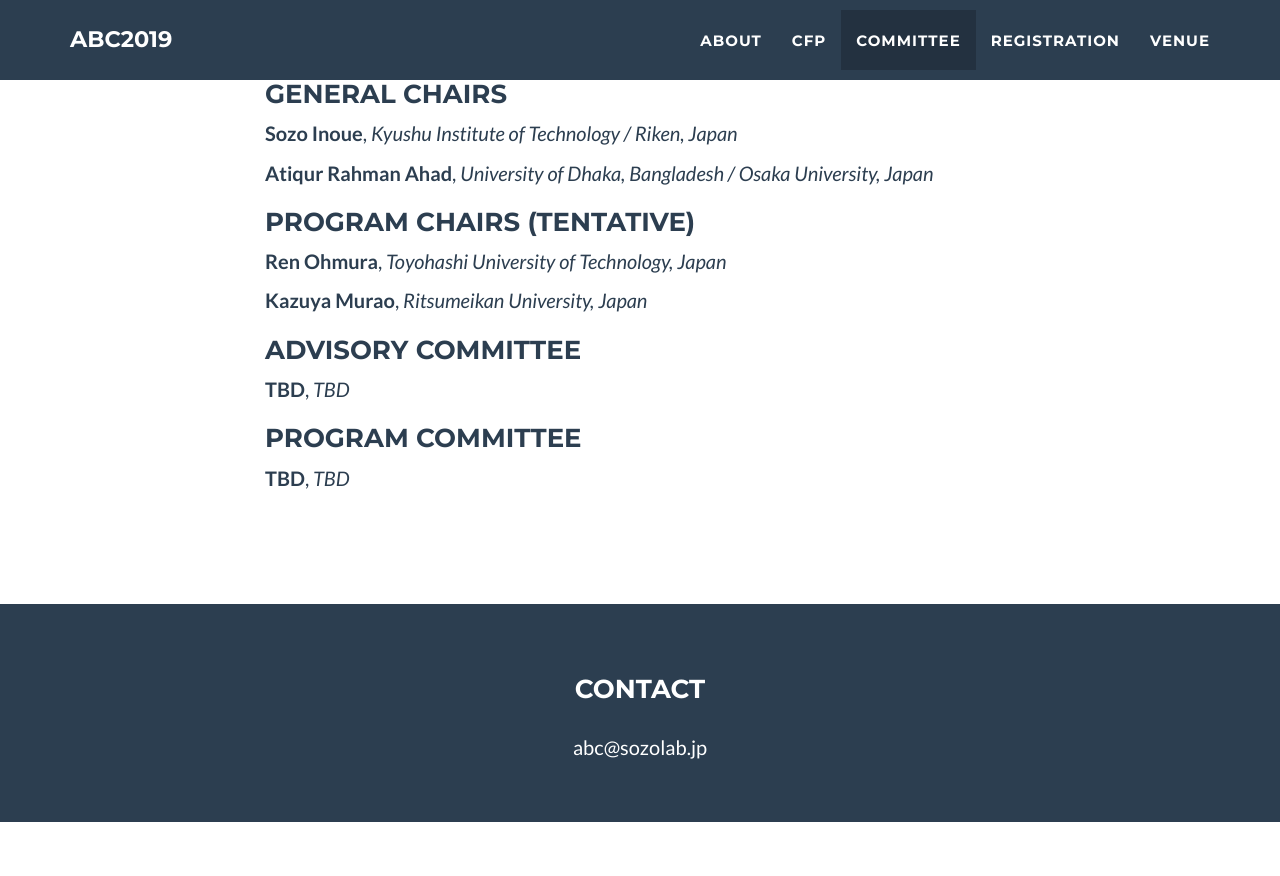
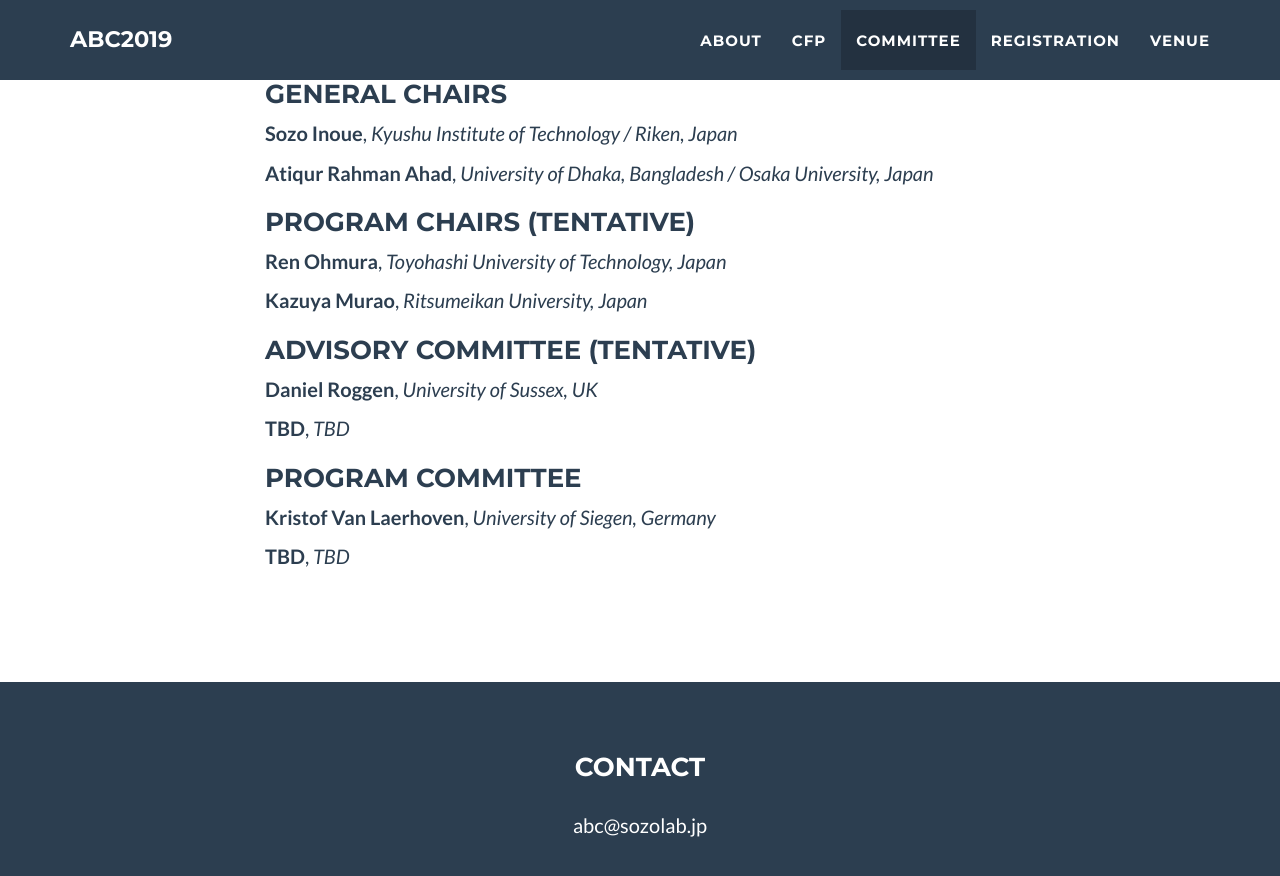
Before and after one commit to abc-research/2019, a Jekyll site: the page built from index.html, in a window 1280 px wide and 900 px high, scrolled down 2562 px. Shown: the top 876 px of the window. Built offline with Jekyll 4.4.1, drawn with Linux system fonts in a browser that asks for light colours; before the commit the page ends 3384 px from its top, so only the background shows below that.

```diff
--- a/_config.yml
+++ b/_config.yml
@@ -61,12 +61,16 @@
         affil: Toyohashi University of Technology, Japan
       - name: Kazuya Murao
         affil: Ritsumeikan University, Japan
-  - role: Advisory Committee
+  - role: Advisory Committee (tentative)
     member:
+      - name: Daniel Roggen
+        affil: University of Sussex, UK
       - name: TBD
         affil: TBD
   - role: Program Committee
     member:
+      - name: Kristof Van Laerhoven
+        affil: University of Siegen, Germany
       - name: TBD
         affil: TBD
 
```
